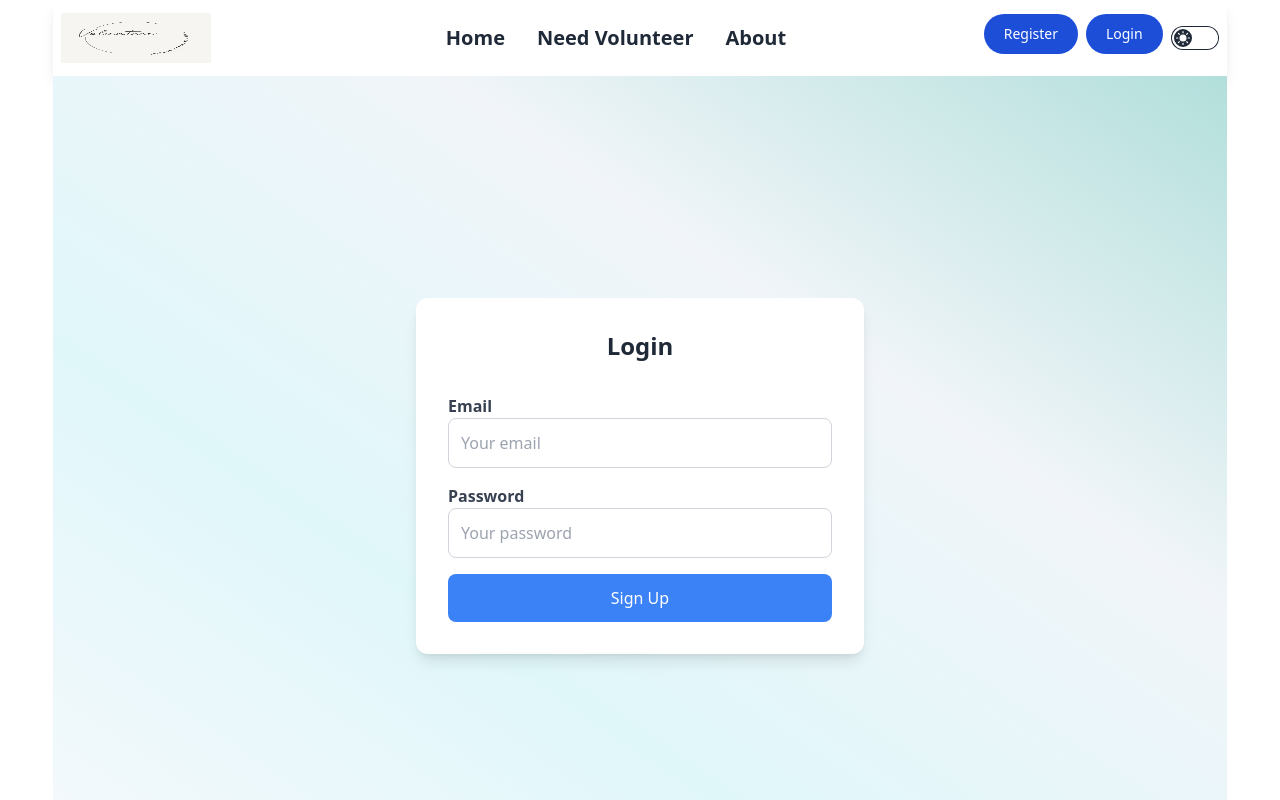
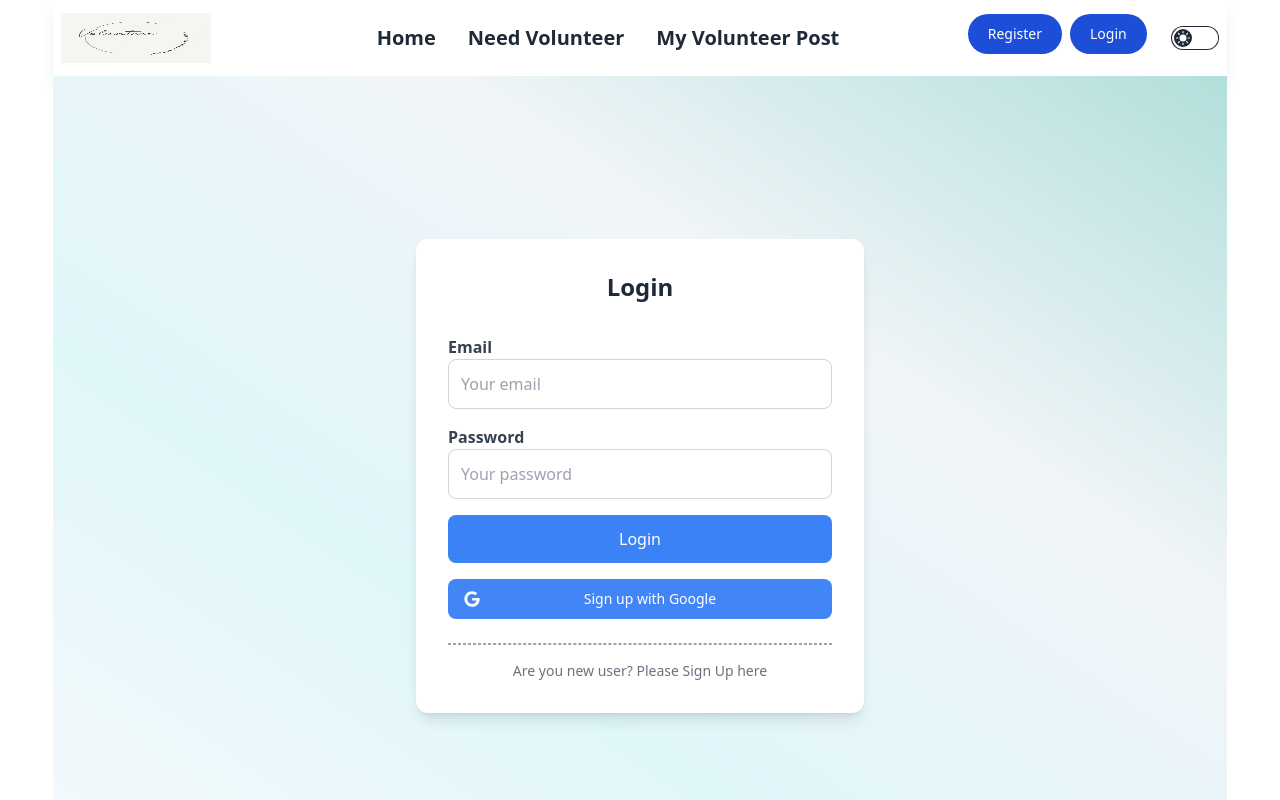
Before and after one commit to mahadiduet/volunteer-management, a React (Vite) app: page /login in a window 1280 px wide. Shown: the top 800 px of the page. Built offline with nearby package versions, Linux system fonts and the light colour scheme; no server answers.

Commit message:
volunteer update done

```diff
--- a/src/FirebaseProvider/FirebaseProvider.jsx
+++ b/src/FirebaseProvider/FirebaseProvider.jsx
@@ -1,4 +1,4 @@
-import { createUserWithEmailAndPassword, onAuthStateChanged, signInWithEmailAndPassword, signOut, updateProfile } from "firebase/auth";
+import { GoogleAuthProvider, createUserWithEmailAndPassword, onAuthStateChanged, signInWithEmailAndPassword, signInWithPopup, signOut, updateProfile } from "firebase/auth";
 import { createContext, useEffect, useState } from "react";
 import auth from "../firebase/firebase.config";
 
@@ -8,6 +8,7 @@ const FirebaseProvider = ({ children }) => {
 
     const [user, setUser] = useState(null);
     const [loading, setLoading] = useState(true);
+    const googleProvider = new GoogleAuthProvider();
 
     // Create User using email and password
     const createUser = (email, password) => {
@@ -27,6 +28,12 @@ const FirebaseProvider = ({ children }) => {
     // User login
     const login = (email, password) =>{
         return signInWithEmailAndPassword(auth, email, password);
+    }
+
+    // Login with google
+    const googleLogin = () =>{
+        setLoading(true);
+        return signInWithPopup(auth, googleProvider);
     }
 
     // Logout User
@@ -72,6 +79,7 @@ const FirebaseProvider = ({ children }) => {
         createUser,
         updateUser,
         login,
+        googleLogin,
         logOut,
         user,
         loading
--- a/src/component/sharecomponet/Header.jsx
+++ b/src/component/sharecomponet/Header.jsx
@@ -9,15 +9,35 @@ const Header = () => {
     const menu = <>
         <li><NavLink to='/' className={({ isActive }) => (isActive ? 'bg-blue-700 hover:bg-purple-800 text-white text-xl font-bold' : 'text-xl font-bold')}>Home</NavLink> </li>
         <li><NavLink to='/volunteersPost' className={({ isActive }) => (isActive ? 'bg-blue-700 hover:bg-purple-800 text-white text-xl font-bold' : 'text-xl font-bold')}>Need Volunteer</NavLink> </li>
-        <li><NavLink to='/to' className={({ isActive }) => (isActive ? 'bg-blue-700 hover:bg-purple-800 text-white text-xl font-bold' : 'text-xl font-bold')}>About</NavLink> </li>
+        <li><NavLink to='/myvolunteerpost' className={({ isActive }) => (isActive ? 'bg-blue-700 hover:bg-purple-800 text-white text-xl font-bold' : 'text-xl font-bold')}>My Volunteer Post</NavLink> </li>
         {/* <li><NavLink to='/to' className={({ isActive }) => (isActive ? 'bg-blue-700 hover:bg-purple-800 text-white text-xl font-bold' : 'text-xl font-bold')}>Contact</NavLink> </li> */}
     </>;
 
     const loggedUser = <>
         <div className="flex items-center gap-4">
-            <button type="button" className="text-white bg-blue-700 hover:bg-purple-800 focus:outline-none focus:ring-4 focus:ring-blue-300 font-medium rounded-full text-sm px-5 py-2.5 text-center me-2 mb-2 dark:bg-blue-600 dark:hover:bg-purple-700 dark:focus:ring-purple-800">My Profile</button>
+            <div className="dropdown">
+                <button type="button" className="text-white bg-blue-700 hover:bg-purple-800 focus:outline-none focus:ring-4 focus:ring-blue-300 font-medium rounded-full text-sm px-5 py-2.5 text-center me-2 mb-2 dark:bg-blue-600 dark:hover:bg-purple-700 dark:focus:ring-purple-800">My Profile</button>
+                <ul tabIndex={0} className="dropdown-content z-[1] menu p-2 shadow bg-base-100 rounded-box w-52">
+                    <li> <Link to='/addvolunteerpost'>Add Volunteer Post</Link> </li>
+                    <li> <Link to='/myvolunteerpost'>Manage My Post</Link> </li>
+                </ul>
+            </div>
+            {/* <button type="button" className="text-white bg-blue-700 hover:bg-purple-800 focus:outline-none focus:ring-4 focus:ring-blue-300 font-medium rounded-full text-sm px-5 py-2.5 text-center me-2 mb-2 dark:bg-blue-600 dark:hover:bg-purple-700 dark:focus:ring-purple-800">My Profile</button> */}
             <div className="dropdown dropdown-end">
-                <div tabIndex={0} role="button" className="btn btn-ghost btn-circle avatar">
+                <div className="dropdown dropdown-hover">
+                    <div tabIndex={0} role="button" className="btn btn-ghost btn-circle avatar">
+                        <div className="w-10 rounded-full">
+                            {user?.photoURL ? (<img src={user.photoURL} />) : (<img src="https://i.ibb.co/9rrBVK6/man.jpg" />)}
+                        </div>
+                    </div>
+                    <ul tabIndex={0} className="dropdown-content z-[1] menu p-2 shadow bg-base-100 rounded-box w-52">
+                        <li>
+                            {user?.displayName ? <p>{user.displayName}</p> : ''}
+                        </li>
+                        <li><button onClick={logOut}>Logout</button></li>
+                    </ul>
+                </div>
+                {/* <div tabIndex={0} role="button" className="btn btn-ghost btn-circle avatar">
                     <div className="w-10 rounded-full">
                         {user?.photoURL ? (<img src={user.photoURL} />) : (<img src="https://i.ibb.co/9rrBVK6/man.jpg" />)}
                     </div>
@@ -27,7 +47,7 @@ const Header = () => {
                         {user?.displayName ? <p>{user.displayName}</p> : ''}
                     </li>
                     <li><button onClick={logOut}>Logout</button></li>
-                </ul>
+                </ul> */}
             </div>
         </div>
     </>
@@ -38,10 +58,10 @@ const Header = () => {
         </div>
     </>
 
-    const handleTheam = e =>{
+    const handleTheam = e => {
         e.preventDefault();
         const value = e.target.value;
-        console.log('Theme Value',value);
+        console.log('Theme Value', value);
     }
     return (
         <div className="navbar bg-base-100 shadow-lg">
@@ -65,9 +85,9 @@ const Header = () => {
             <div className="navbar-end">
                 {user ? loggedUser : loginUser}
             </div>
-            <div>
+            <div className="ml-4">
                 <label className="cursor-pointer grid place-items-center">
-                    <input onChange={handleTheam} type="checkbox" value="synthwave" className="toggle theme-controller bg-base-content row-start-1 col-start-1 col-span-2" />
+                    <input onChange={handleTheam} type="checkbox" value="dark" className="toggle theme-controller bg-base-content row-start-1 col-start-1 col-span-2" />
                     <svg className="col-start-1 row-start-1 stroke-base-100 fill-base-100" xmlns="http://www.w3.org/2000/svg" width="14" height="14" viewBox="0 0 24 24" fill="none" stroke="currentColor" strokeWidth="2" strokeLinecap="round" strokeLinejoin="round"><circle cx="12" cy="12" r="5" /><path d="M12 1v2M12 21v2M4.2 4.2l1.4 1.4M18.4 18.4l1.4 1.4M1 12h2M21 12h2M4.2 19.8l1.4-1.4M18.4 5.6l1.4-1.4" /></svg>
                     <svg className="col-start-2 row-start-1 stroke-base-100 fill-base-100" xmlns="http://www.w3.org/2000/svg" width="14" height="14" viewBox="0 0 24 24" fill="none" stroke="currentColor" strokeWidth="2" strokeLinecap="round" strokeLinejoin="round"><path d="M21 12.79A9 9 0 1 1 11.21 3 7 7 0 0 0 21 12.79z"></path></svg>
                 </label>
--- a/src/page/login/Login.jsx
+++ b/src/page/login/Login.jsx
@@ -1,21 +1,32 @@
 import { useContext } from "react";
 import { AuthContext } from "../../FirebaseProvider/FirebaseProvider";
+import { Link } from "react-router-dom";
 
 const Login = () => {
-    const {login} = useContext(AuthContext);
-    const handleLogin = e =>{
+    const { login, googleLogin } = useContext(AuthContext);
+    const handleLogin = e => {
         e.preventDefault();
         const email = e.target.email.value;
         const password = e.target.password.value;
         // console.log(email, password);
         login(email, password)
-        .then((res)=>{
-            const user = res.user;
-            console.log(user);
-        })
-        .catch((err)=>{
-            console.log(err);
-        })
+            .then((res) => {
+                const user = res.user;
+                console.log(user);
+            })
+            .catch((err) => {
+                console.log(err);
+            })
+    }
+
+    const handleGoogleLogin = () => {
+        googleLogin()
+            .then((res) => {
+                console.log(res.user);
+            })
+            .catch((err) => {
+                console.log(err);
+            })
     }
 
     return (
@@ -54,9 +65,20 @@ const Login = () => {
                         type="submit"
                         className="w-full bg-blue-500 text-white p-3 rounded-lg hover:bg-blue-600 transition duration-300"
                     >
-                        Sign Up
+                        Login
                     </button>
                 </form>
+                <div className="px-6 sm:px-0 max-w-sm mt-4">
+                    <button onClick={handleGoogleLogin} type="button" className="text-white w-full  bg-[#4285F4] hover:bg-[#4285F4]/90 focus:ring-4 focus:outline-none focus:ring-[#4285F4]/50 font-medium rounded-lg text-sm px-5 py-2.5 text-center inline-flex items-center justify-between mr-2 mb-2"><svg class="mr-2 -ml-1 w-4 h-4" aria-hidden="true" focusable="false" data-prefix="fab" data-icon="google" role="img" xmlns="http://www.w3.org/2000/svg" viewBox="0 0 488 512"><path fill="currentColor" d="M488 261.8C488 403.3 391.1 504 248 504 110.8 504 0 393.2 0 256S110.8 8 248 8c66.8 0 123 24.5 166.3 64.9l-67.5 64.9C258.5 52.6 94.3 116.6 94.3 256c0 86.5 69.1 156.6 153.7 156.6 98.2 0 135-70.4 140.8-106.9H248v-85.3h236.1c2.3 12.7 3.9 24.9 3.9 41.4z"></path></svg>Sign up with Google<div></div></button>
+                </div>
+                <div className="mt-4 border-gray-400 border border-dashed border-x-2">
+                    {/* <span className="mt-4 border-red-600 border-x-2"></span> */}
+                </div>
+                <div>
+                    <p className="text-sm font-light text-center text-gray-500 dark:text-gray-400 mt-4">
+                        Are you new user? <Link to='/registration' className="font-medium text-primary-600 hover:underline dark:text-primary-500">Please Sign Up here</Link>
+                    </p>
+                </div>
             </div>
         </div>
     );
--- a/src/page/registration/Registration.jsx
+++ b/src/page/registration/Registration.jsx
@@ -1,24 +1,35 @@
 import { useContext } from "react";
 import { AuthContext } from "../../FirebaseProvider/FirebaseProvider";
+import { Link } from "react-router-dom";
 
 
 const Registration = () => {
-    const {createUser, updateUser} = useContext(AuthContext);
-    const handleSignUp = e =>{
+    const { createUser, updateUser } = useContext(AuthContext);
+    const handleSignUp = e => {
         e.preventDefault();
         const from = e.target;
         const name = from.name.value;
         const email = from.email.value;
         const photo_url = from.photo_url.value;
         const password = from.password.value;
-        console.log(name, email, photo_url, password);
+        // console.log(name, email, photo_url, password);
+        if (password.length < 6) {
+            // { toast.warning('Please give me minimum 6 character!') }
+            console.log('Please give me minimum 6 character!');
+            return;
+        }
+        if (!/(?=.*[a-z])(?=.*[A-Z])/.test(password)) {
+            // { toast.warning('You have must be provide password with uppercase or Lowercase!') }
+            console.log('You have must be provide password with uppercase or Lowercase!')
+            return;
+        }
         createUser(email, password)
             .then((res) => {
                 const user = res.user;
-            if(user){
+                if (user) {
                     updateUser(name, photo_url)
                         .then((res) => {
-                    console.log('Update User:',res)
+                            console.log('Update User:', res)
                         })
                         .catch((err) => {
                             console.log(err);
@@ -99,6 +110,14 @@ const Registration = () => {
                         Sign Up
                     </button>
                 </form>
+                <div className="mt-4 border-gray-400 border border-dashed border-x-2">
+                    {/* <span className="mt-4 border-red-600 border-x-2"></span> */}
+                </div>
+                <div>
+                    <p className="text-sm font-light text-center text-gray-500 dark:text-gray-400 mt-4">
+                        Already have an account? <Link to='/login' className="font-medium text-primary-600 hover:underline dark:text-primary-500">Login here</Link>
+                    </p>
+                </div>
             </div>
         </div>
     );
```
Lines whose indentation alone changed are shown as unchanged.
